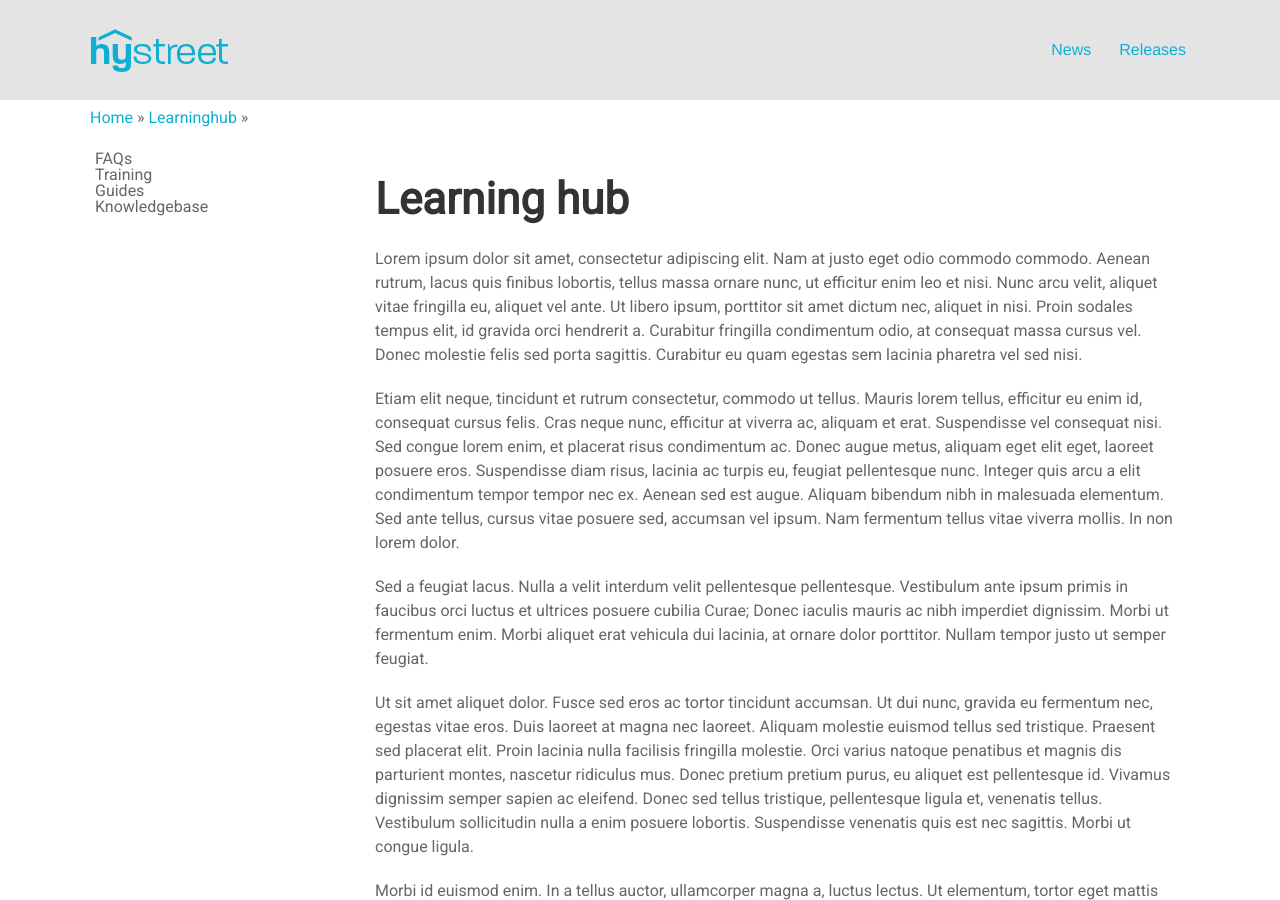
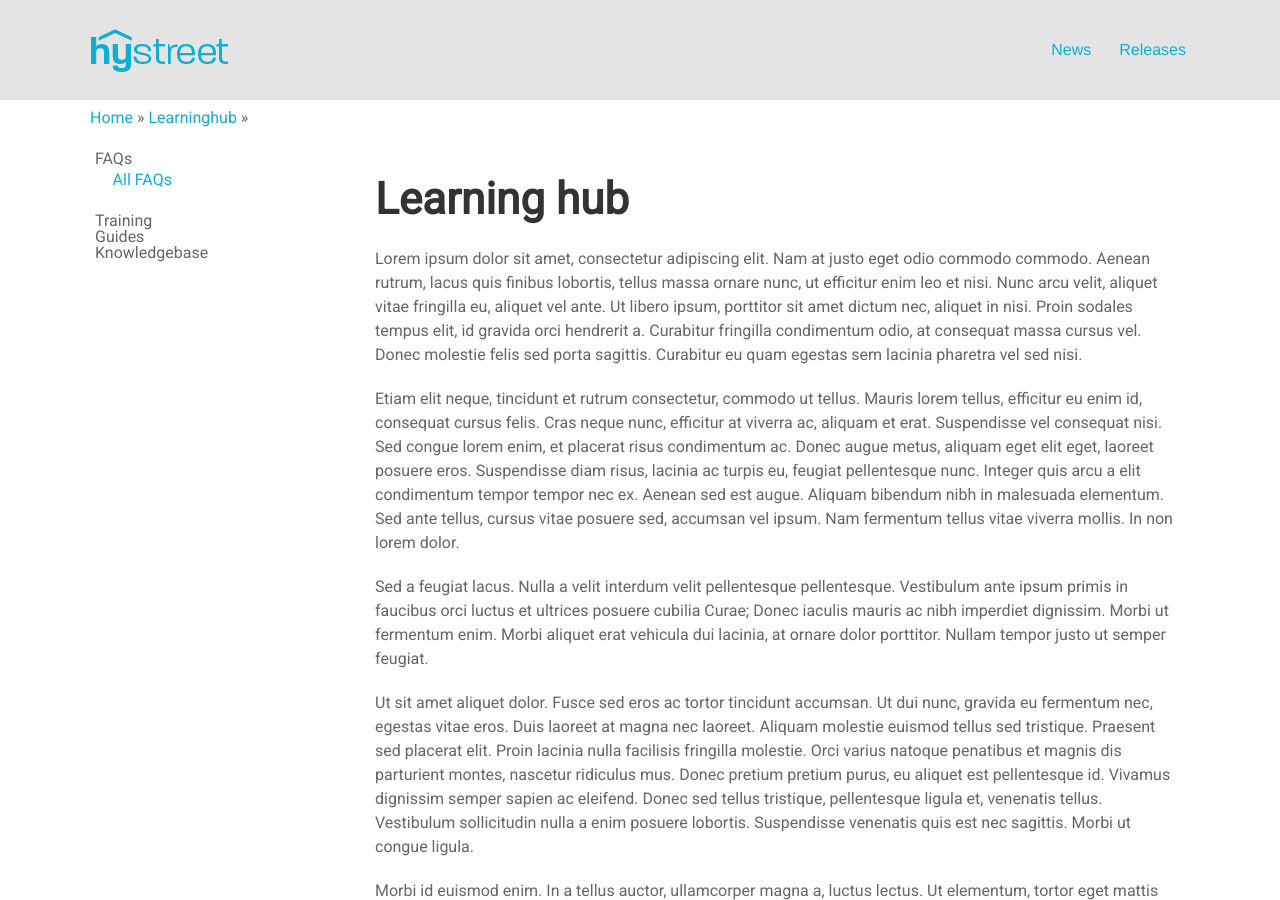
Before and after one commit to josh-brough/learninghub, a Jekyll site: the page built from index.html, in a window 1280 px wide and 900 px high. Built offline with Jekyll 4.4.1, drawn with Linux system fonts in a browser that asks for light colours; some web fonts are replaced; a script that is not in the unit is left out.

Commit message:
adding faqs to sub menus

```diff
--- a/_data/side.yml
+++ b/_data/side.yml
@@ -1,6 +1,8 @@
 - name: FAQs
   section_id: faqs
-  path: faqs/
+  children:
+    - name: All FAQs
+      path: faqs/
 - name: Training
   section_id: training
 - name: Guides
```
